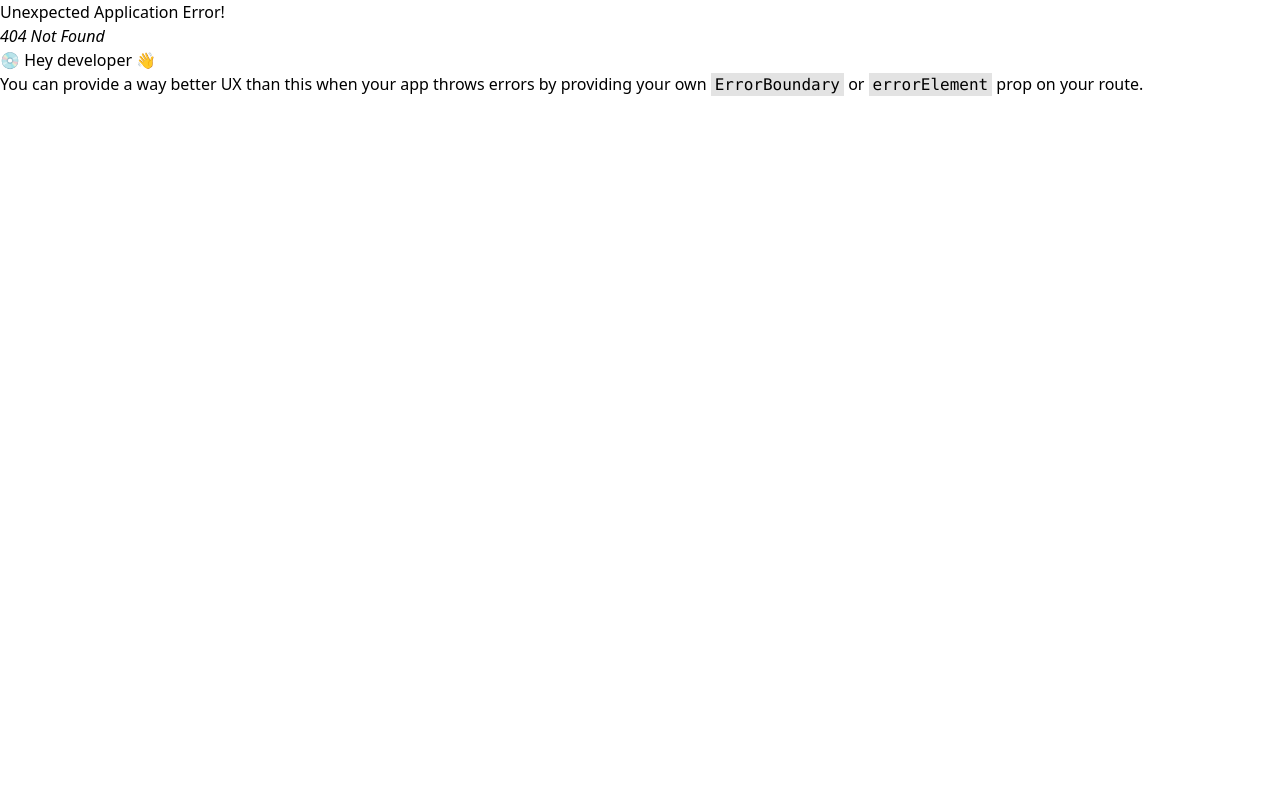
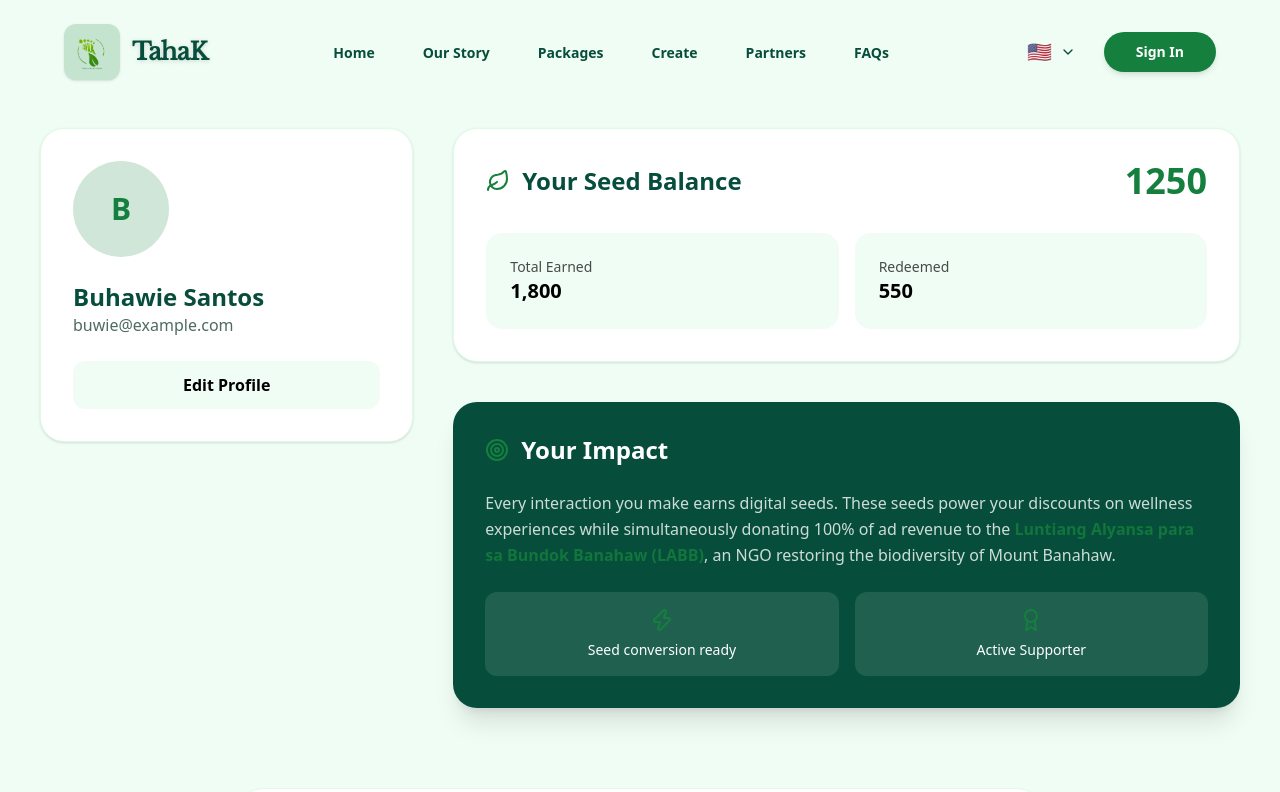
Before and after one commit to BuwieSit/tahakver2, a React (Vite) app: page /profile in a window 1280 px wide. Before the commit this address had no page. Shown: the top 792 px of the page. Built offline with nearby package versions, Linux system fonts and the light colour scheme.

Commit message:
Create Profile page with seed-pointing system

```diff
--- a/src/main.jsx
+++ b/src/main.jsx
@@ -15,6 +15,7 @@ import Partners from './pages/TouristPages/Partners';
 import FAQs from './pages/TouristPages/FAQs';
 import Booking from './pages/TouristPages/Booking';
 import PrivacyPolicy from './pages/TouristPages/PrivacyPolicy';
+import Profile from './pages/TouristPages/Profile';
 import LoadingScreen from './components/LoadingScreen';
 
 const router = createBrowserRouter([
@@ -26,6 +27,7 @@ const router = createBrowserRouter([
   {path: "/faqs", element: <FAQs/>},
   {path: "/booking", element: <Booking/>},
   {path: "/privacy-policy", element: <PrivacyPolicy/>},
+  {path: "/profile", element: <Profile/>},
   {path: "/access", element: <LandingPage/>},
 ])
 
--- /dev/null
+++ b/src/pages/TouristPages/Profile.jsx
@@ -0,0 +1,73 @@
+import Header from "../../components/Header";
+import Footer from "../../components/Footer";
+import ContactForm from "../../components/ContactForm";
+import { Leaf, Award, Target, Zap } from "lucide-react";
+
+export default function Profile() {
+    // Mock user data
+    const user = { name: "Buhawie Santos", email: "buwie@example.com", seeds: 1250 };
+
+    return (
+        <div className="min-h-screen bg-background">
+            <Header />
+            <main className="pt-32 pb-20 px-10 max-w-7xl mx-auto">
+                <div className="grid lg:grid-cols-3 gap-10">
+                    {/* User Profile Sidebar */}
+                    <div className="bg-white p-8 rounded-3xl shadow-sm border border-border h-fit">
+                        <div className="w-24 h-24 bg-primary/20 rounded-full flex items-center justify-center text-primary text-3xl font-bold mb-6">
+                            {user.name.charAt(0)}
+                        </div>
+                        <h2 className="text-2xl font-bold text-accent">{user.name}</h2>
+                        <p className="text-primary-text-color opacity-70 mb-6">{user.email}</p>
+                        <button className="w-full py-3 bg-background rounded-xl font-bold hover:bg-border transition">Edit Profile</button>
+                    </div>
+
+                    {/* Dashboard Content */}
+                    <div className="lg:col-span-2 space-y-10">
+                        {/* Seed Stats */}
+                        <div className="bg-white p-8 rounded-3xl shadow-sm border border-border">
+                            <div className="flex items-center justify-between mb-8">
+                                <h3 className="text-2xl font-bold text-accent flex items-center gap-3">
+                                    <Leaf className="text-primary" /> Your Seed Balance
+                                </h3>
+                                <div className="text-4xl font-bold text-primary">{user.seeds}</div>
+                            </div>
+                            <div className="grid grid-cols-2 gap-4">
+                                <div className="p-6 bg-background rounded-2xl">
+                                    <p className="text-sm opacity-70">Total Earned</p>
+                                    <p className="text-xl font-bold">1,800</p>
+                                </div>
+                                <div className="p-6 bg-background rounded-2xl">
+                                    <p className="text-sm opacity-70">Redeemed</p>
+                                    <p className="text-xl font-bold">550</p>
+                                </div>
+                            </div>
+                        </div>
+
+                        {/* Impact Section */}
+                        <div className="bg-accent text-white p-8 rounded-3xl shadow-xl">
+                            <h3 className="text-2xl font-bold mb-6 flex items-center gap-3">
+                                <Target className="text-primary" /> Your Impact
+                            </h3>
+                            <p className="opacity-80 mb-6 leading-relaxed">
+                                Every interaction you make earns digital seeds. These seeds power your discounts on wellness experiences while simultaneously donating 100% of ad revenue to the <strong className="text-primary">Luntiang Alyansa para sa Bundok Banahaw (LABB)</strong>, an NGO restoring the biodiversity of Mount Banahaw.
+                            </p>
+                            <div className="flex gap-4">
+                                <div className="p-4 bg-white/10 rounded-xl flex-1 text-center">
+                                    <Zap size={24} className="mx-auto mb-2 text-primary" />
+                                    <p className="text-sm">Seed conversion ready</p>
+                                </div>
+                                <div className="p-4 bg-white/10 rounded-xl flex-1 text-center">
+                                    <Award size={24} className="mx-auto mb-2 text-primary" />
+                                    <p className="text-sm">Active Supporter</p>
+                                </div>
+                            </div>
+                        </div>
+                    </div>
+                </div>
+                <ContactForm />
+            </main>
+            <Footer />
+        </div>
+    );
+}
```
